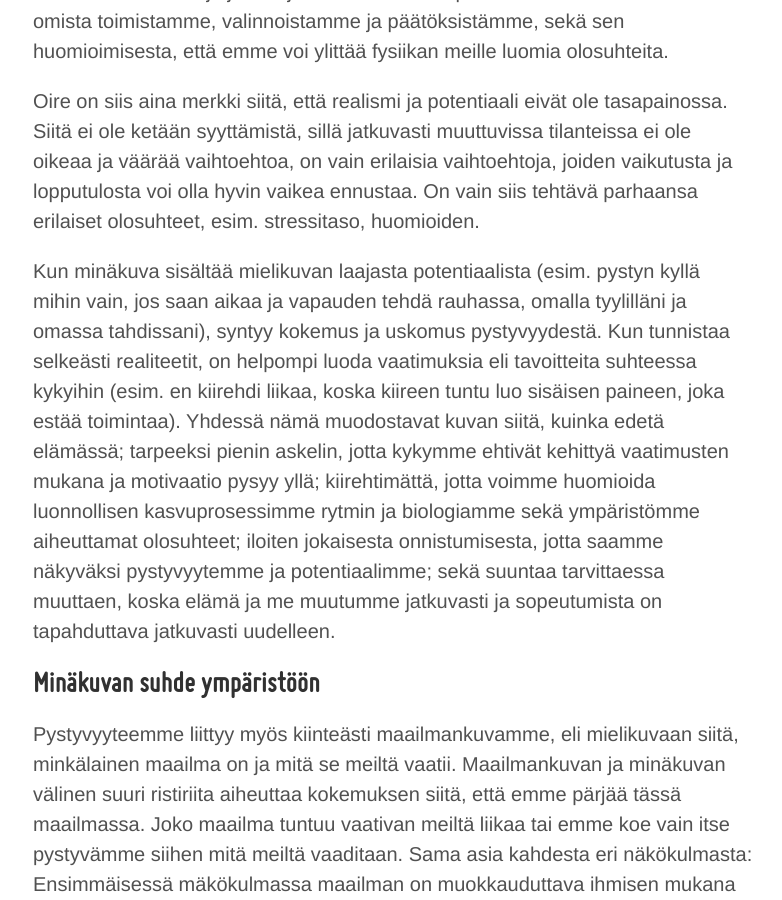
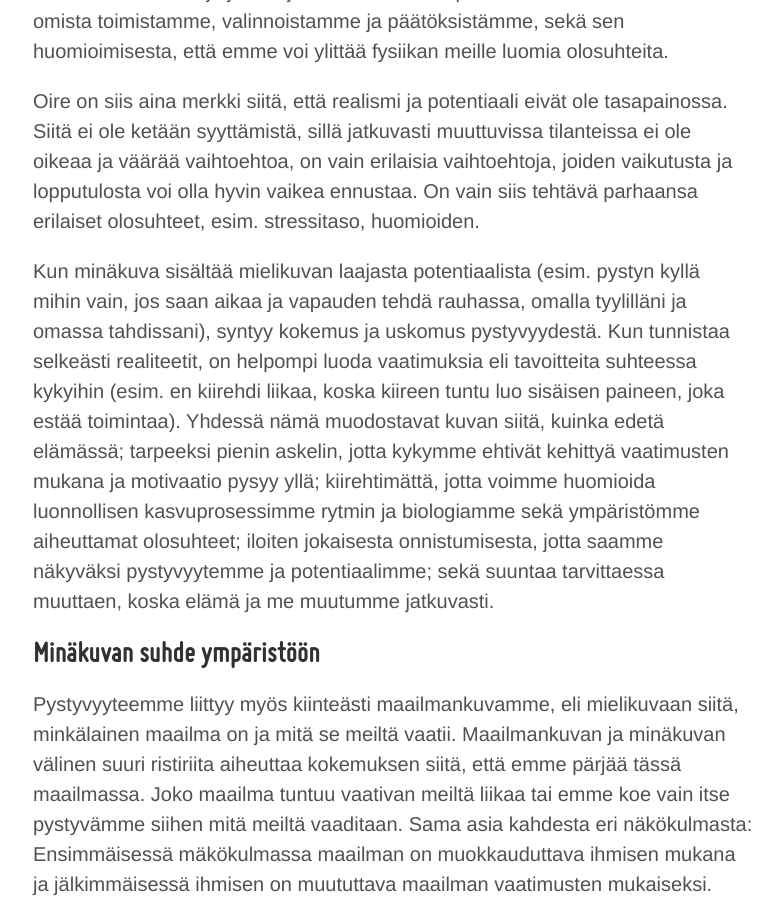
Before and after one commit to niinapiira/neppari.net, a Jekyll site: the page built from _posts/2017-01-24-tukemalla-hyvaa-minakuvaa-luomme-mahdollisuuksia.md, in a window 1280 px wide and 900 px high, scrolled down 4187 px. Shown: the whole window, without its empty margins (247-1029 px from the left). Built offline with Jekyll 4.4.1, drawn with Linux system fonts in a browser that asks for light colours.

Commit message:
Updated 2017-01-24-tukemalla-hyvaa-minakuvaa-luomme-mahdollisuuksia.md

```diff
--- a/_posts/2017-01-24-tukemalla-hyvaa-minakuvaa-luomme-mahdollisuuksia.md
+++ b/_posts/2017-01-24-tukemalla-hyvaa-minakuvaa-luomme-mahdollisuuksia.md
@@ -37,7 +37,7 @@
 
 Oire on siis aina merkki siitä, että realismi ja potentiaali eivät ole tasapainossa. Siitä ei ole ketään syyttämistä, sillä jatkuvasti muuttuvissa tilanteissa ei ole oikeaa ja väärää vaihtoehtoa, on vain erilaisia vaihtoehtoja, joiden vaikutusta ja lopputulosta voi olla hyvin vaikea ennustaa. On vain siis tehtävä parhaansa erilaiset olosuhteet, esim. stressitaso, huomioiden.
 
-Kun minäkuva sisältää mielikuvan laajasta potentiaalista (esim. pystyn kyllä mihin vain, jos saan aikaa ja vapauden tehdä rauhassa, omalla tyylilläni ja omassa tahdissani), syntyy kokemus ja uskomus pystyvyydestä. Kun tunnistaa selkeästi realiteetit, on helpompi luoda vaatimuksia eli tavoitteita suhteessa kykyihin (esim. en kiirehdi liikaa, koska kiireen tuntu luo sisäisen paineen, joka estää toimintaa). Yhdessä nämä muodostavat kuvan siitä, kuinka edetä elämässä; tarpeeksi pienin askelin, jotta kykymme ehtivät kehittyä vaatimusten mukana ja motivaatio pysyy yllä; kiirehtimättä, jotta voimme huomioida luonnollisen kasvuprosessimme rytmin ja biologiamme sekä ympäristömme aiheuttamat olosuhteet; iloiten jokaisesta onnistumisesta, jotta saamme näkyväksi pystyvyytemme ja potentiaalimme; sekä suuntaa tarvittaessa muuttaen, koska elämä ja me muutumme jatkuvasti ja sopeutumista on tapahduttava jatkuvasti uudelleen.
+Kun minäkuva sisältää mielikuvan laajasta potentiaalista (esim. pystyn kyllä mihin vain, jos saan aikaa ja vapauden tehdä rauhassa, omalla tyylilläni ja omassa tahdissani), syntyy kokemus ja uskomus pystyvyydestä. Kun tunnistaa selkeästi realiteetit, on helpompi luoda vaatimuksia eli tavoitteita suhteessa kykyihin (esim. en kiirehdi liikaa, koska kiireen tuntu luo sisäisen paineen, joka estää toimintaa). Yhdessä nämä muodostavat kuvan siitä, kuinka edetä elämässä; tarpeeksi pienin askelin, jotta kykymme ehtivät kehittyä vaatimusten mukana ja motivaatio pysyy yllä; kiirehtimättä, jotta voimme huomioida luonnollisen kasvuprosessimme rytmin ja biologiamme sekä ympäristömme aiheuttamat olosuhteet; iloiten jokaisesta onnistumisesta, jotta saamme näkyväksi pystyvyytemme ja potentiaalimme; sekä suuntaa tarvittaessa muuttaen, koska elämä ja me muutumme jatkuvasti.
 
 ## Minäkuvan suhde ympäristöön
 Pystyvyyteemme liittyy myös kiinteästi maailmankuvamme, eli mielikuvaan siitä, minkälainen maailma on ja mitä se meiltä vaatii. Maailmankuvan ja minäkuvan välinen suuri ristiriita aiheuttaa kokemuksen siitä, että emme pärjää tässä maailmassa. Joko maailma tuntuu vaativan meiltä liikaa tai emme koe vain itse pystyvämme siihen mitä meiltä vaaditaan. Sama asia kahdesta eri näkökulmasta: Ensimmäisessä mäkökulmassa maailman on muokkauduttava ihmisen mukana ja jälkimmäisessä ihmisen on muututtava maailman vaatimusten mukaiseksi. Kumpikin ajatus yksinään on aika raskas, mutta yhdessä ne mahdollistavat tasapainon etsimisen pystyvyytemme ja vaatimusten välille: Missä asioissa voisimme muuttaa maailmaa tai lähiympäristöä niin, että jokainen voisi siinä pärjätä ja missä asioissa taas yksilöt voisivat kehittää itseään ja saada tukea, jotta kykenevät toimimaan maailmassa, joka luo tiettyjä vaatimuksia kaikille?
```
